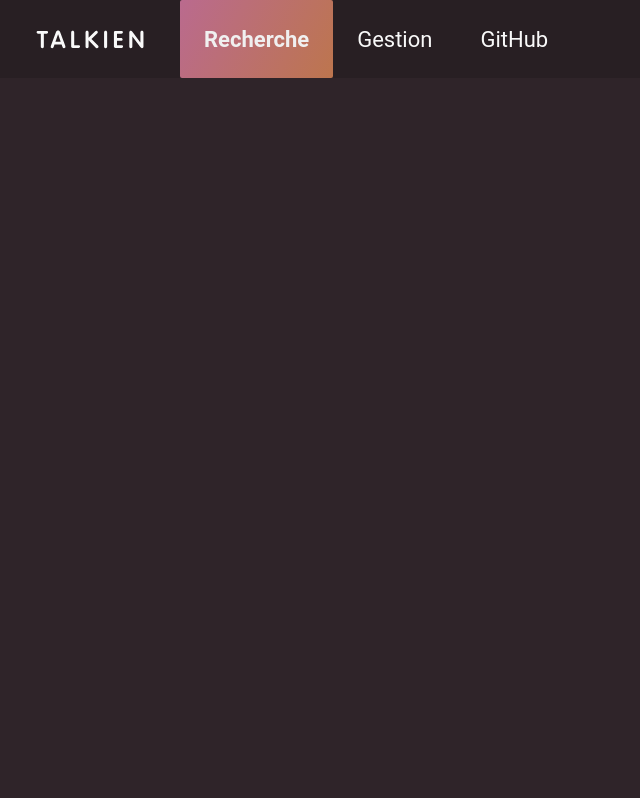
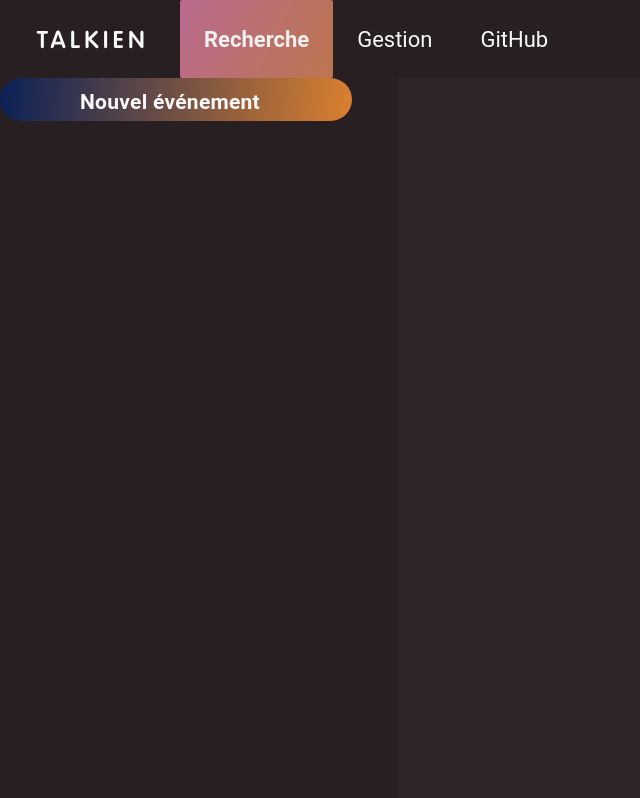
Before and after one commit to kb-dev/talkien-web, a React (Create React App) app: page /FormOne in a window 1280 px wide. Shown: the top 798 px of the page, without its empty margins (0-640 px from the left). Built offline with nearby package versions, Linux system fonts and the light colour scheme.

Commit message:
Add change to SearchPage and ManagementPage

```diff
--- a/src/components/EventBlock/EvenBlock.scss
+++ b/src/components/EventBlock/EvenBlock.scss
@@ -1,14 +1,4 @@
 .event-block {
-	@keyframes appear {
-		0% {
-			color: red;
-		}
-
-		100% {
-			color: blue;
-		}
-	}
-
 	border-radius: 2px;
 	background-color: rgba(0, 0, 0, 0.5);
 	color: white;
@@ -20,9 +10,14 @@
 	box-sizing: border-box;
 	transition: all 0.25s ease-in-out;
 
-	&:hover {
+	&:focus, &:hover {
 		transform: translateY(-5px);
+		//background-image : linear-gradient(to top right, rgba(255, 162, 160, 0.3),  rgba(184, 117, 116, 0.3));
+		background-image : linear-gradient(to top right, rgba(119, 85, 102, 0.3),  rgba(67, 50, 48, 0.3));
 		cursor: pointer;
+		transform: scale(1.05);
+		box-shadow: 0px 0px 10px  black ;
+
 	}
 
 	.block {
--- a/src/components/Header/Header.scss
+++ b/src/components/Header/Header.scss
@@ -37,9 +37,25 @@
 	text-decoration: none;
 }
 
+.search:hover, .management:hover, .github:hover {
+	cursor: pointer;
+	border-radius: 2px;
+	background-color: rgba(97, 96, 96, 0.5);
+	//	background-color: rgba(97, 96, 96, 0.5);
+	color: #d3d3d3;
+	font-weight: 700;
+	transition: 0.25s;
+	}
+
 .selected {
 	background-image: linear-gradient(117deg, rgba(248, 138, 188, 0.7), rgba(252, 154, 96, 0.7));
 	border-radius: 2px;
 	color: #f0f0f0;
 	font-weight: 700;
 }
+
+.selected:hover{
+	cursor: default;
+	background-color: initial;
+	color: #f0f0f0;
+}
--- a/src/components/SearchBody/SearchBody.scss
+++ b/src/components/SearchBody/SearchBody.scss
@@ -91,9 +91,24 @@
 	text-align: center;
 	-webkit-background-clip: text;
 	background-clip: text;
-	-webkit-text-fill-color: transparent;
+	color: transparent;
+	//-webkit-text-fill-color: transparent;
 	margin-left: 8px;
+	z-index: 3;
+	transition: all 0.25s ease-in-out;
+	position: relative;
+
+	&:hover {
+		//transform: translateX(15px);
+		transform: translateY(-15px);
+		color:white;
+		cursor: pointer;
+		font-size : 32px;
+	}
+
 }
+
+
 .logo-talkien {
 	width: 80%;
 	object-fit: contain;
--- a/src/components/SearchBody/index.tsx
+++ b/src/components/SearchBody/index.tsx
@@ -10,7 +10,7 @@ interface Props {
 	onSearchChange(e): void;
 }
 
-function Body(props: Props) {
+function SearchBody(props: Props) {
 	return (
 		<div className="contain">
 			<div className="container">
@@ -47,4 +47,4 @@ function Body(props: Props) {
 	);
 }
 
-export default Body;
+export default SearchBody;
--- a/src/containers/App.tsx
+++ b/src/containers/App.tsx
@@ -5,9 +5,10 @@ import 'moment/locale/fr';
 
 import Header from 'components/Header';
 import SearchPage from 'pages/Search';
-import ManagementPage from 'pages/Management';
+import ManagementPage from 'pages/Management'
 
 import './App.scss';
+import FormOne from 'pages/FormOne';
 
 moment.locale('fr');
 
@@ -17,6 +18,7 @@ const App: React.FC = () => (
 			<Route component={Header} />
 			<Route path="/" exact={true} component={SearchPage} />
 			<Route path="/management/" component={ManagementPage} />
+			<Route path="/FormOne/" component={FormOne} />
 		</Router>
 	</div>
 );
--- /dev/null
+++ b/src/pages/FormOne/FormOne.scss
@@ -0,0 +1,40 @@
+.left-bar{
+    width: 399px;
+    height: 1945px;
+    border-radius: 2px;
+    background-color: rgba(0, 0, 0, 0.15);
+}
+
+
+.new-events {
+	width: 575px;
+    width: 352px;
+    height: 43px;
+    border-radius: 39px;
+    background-image: linear-gradient(97deg, #092057, #db802f);
+	align-items: center;
+	display: flex;
+    z-index: 3;
+
+
+	 &:hover {
+		cursor: pointer;
+	 }
+}
+
+.new-events-text {
+    font-family: Roboto;
+    font-size: 21px;
+    font-weight: bold;
+    font-style: normal;
+    font-stretch: normal;
+    line-height: normal;
+    letter-spacing: 0.27px;
+    text-align: center;
+    color: #f9f9f9;
+    align-items: center;
+    margin-top: 25px;
+    text-decoration: none;
+    box-sizing: border-box;
+    padding: 0 80px;
+}
--- /dev/null
+++ b/src/pages/FormOne/index.tsx
@@ -0,0 +1,19 @@
+import React from 'react';
+
+import logo from 'assets/LogoTalkien.svg';
+
+import './FormOne.scss';
+
+class FormOne extends React.Component<any> {
+	public render() {
+		return (
+			<div className="left-bar">
+				<div className="new-events">
+					<p className="new-events-text">Nouvel événement</p>
+				</div>
+			</div>
+		);
+	}
+}
+
+export default FormOne;
--- a/src/pages/Management/management.scss
+++ b/src/pages/Management/management.scss
@@ -37,6 +37,11 @@
 	background-image: linear-gradient(97deg, #c16f3e, #bd467b);
 	align-items: center;
 	display: flex;
+	z-index: 3;
+
+	 &:hover {
+		cursor: pointer;
+	 }
 }
 
 .connecttogithub {
```
